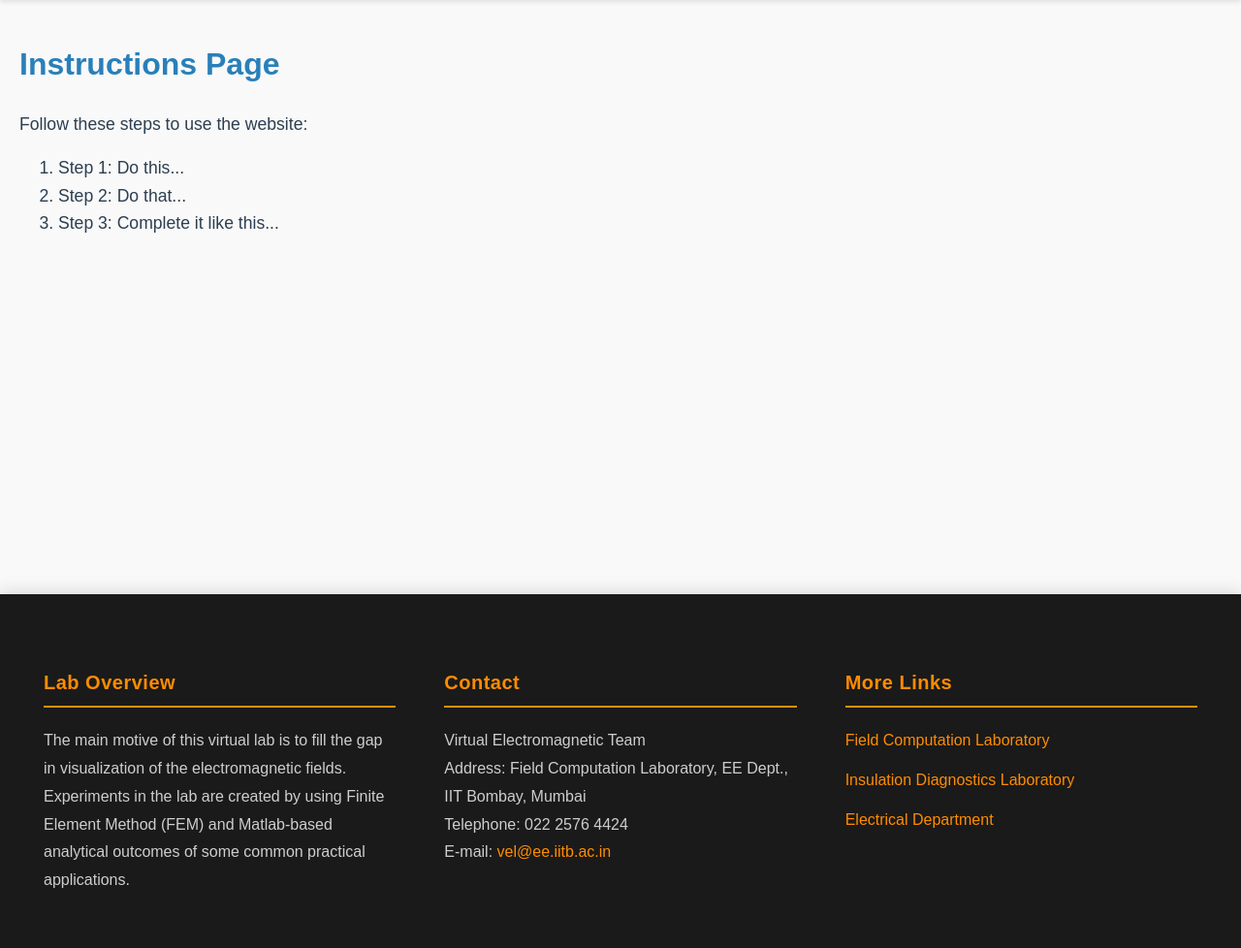
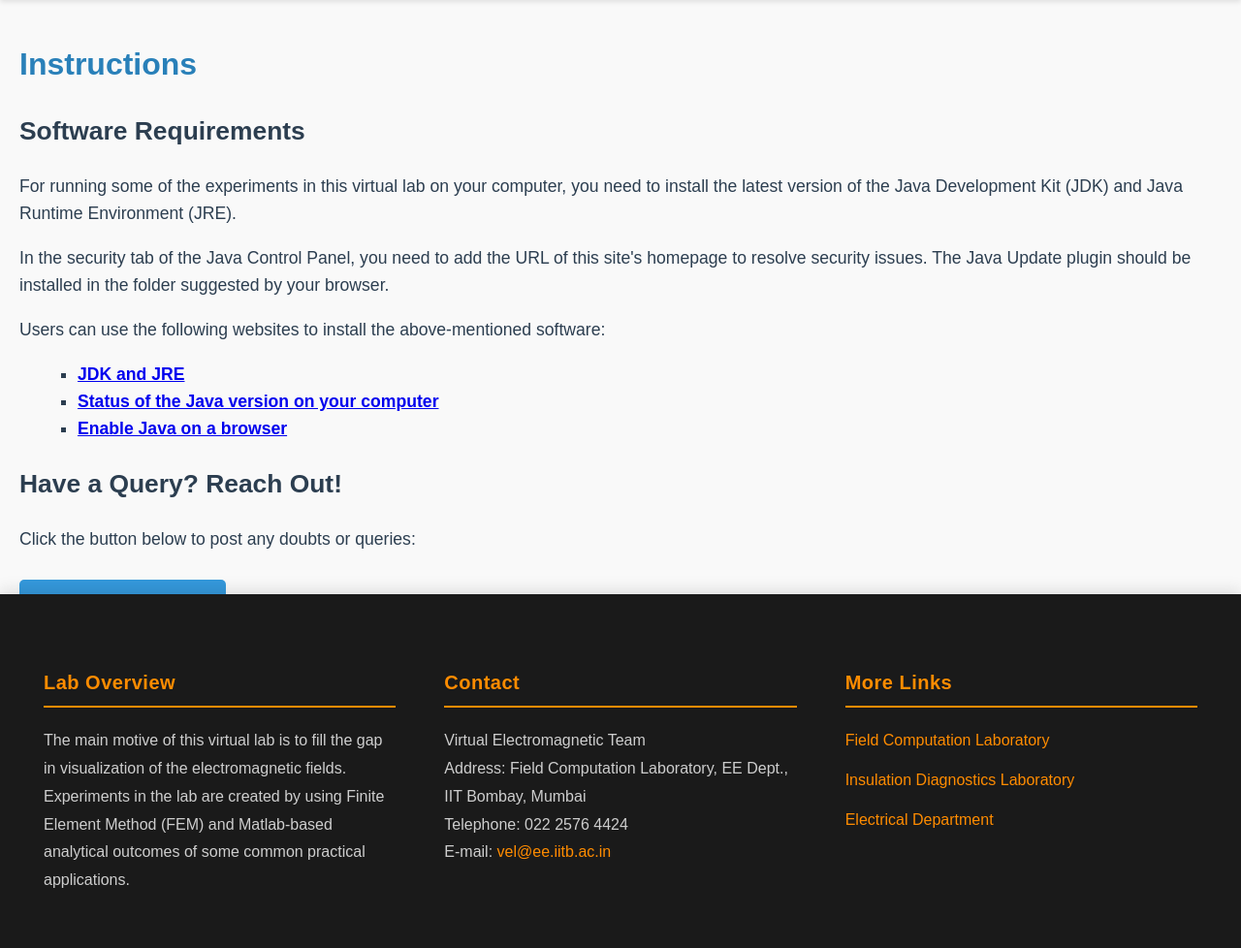
Before and after one commit to combustrrr/IITVELWebVerNew, a Flask app: page /instructions in a window 1280 px wide. Shown: the part 122-1100 px from the top of the page at 97% size. Run offline with Flask 3, Linux system fonts and the light colour scheme; some libraries are stand-ins or nearby versions.

Commit message:
Enhance Instructions page with software requirements and communication portal; improve user guidance and accessibility.

```diff
--- a/backend/static/css/custom_instructions.css
+++ b/backend/static/css/custom_instructions.css
@@ -3,8 +3,27 @@
     color: #2980b9;
 }
 
-.instructions {
+.instructions, .communication-portal {
+    margin-top: 20px;
     font-size: 1.1em;
     line-height: 1.6;
-    margin-top: 20px;
 }
+
+.instructions ul {
+    list-style-type: square;
+    margin-left: 20px;
+}
+
+.portal-button {
+    display: inline-block;
+    background-color: #3498db;
+    color: white;
+    padding: 10px 20px;
+    margin-top: 10px;
+    text-decoration: none;
+    border-radius: 5px;
+}
+
+.portal-button:hover {
+    background-color: #2980b9;
+}
--- a/backend/templates/instructions.html
+++ b/backend/templates/instructions.html
@@ -2,13 +2,33 @@
 {% block title %}Instructions{% endblock %}
 {% block content %}
 <link rel="stylesheet" href="{{ url_for('static', filename='css/custom_instructions.css') }}">
-<h1>Instructions Page</h1>
+<h1>Instructions</h1>
+
 <div class="instructions">
-    <p>Follow these steps to use the website:</p>
-    <ol>
-        <li>Step 1: Do this...</li>
-        <li>Step 2: Do that...</li>
-        <li>Step 3: Complete it like this...</li>
-    </ol>
+    <h2>Software Requirements</h2>
+    <p>
+        For running some of the experiments in this virtual lab on your computer, you need to install the latest version of the
+        Java Development Kit (JDK) and Java Runtime Environment (JRE).
+    </p>
+    <p>
+        In the security tab of the Java Control Panel, you need to add the URL of this site's homepage to resolve security issues.
+        The Java Update plugin should be installed in the folder suggested by your browser.
+    </p>
+    <p>Users can use the following websites to install the above-mentioned software:</p>
+    <ul>
+        <li><a href="http://www.oracle.com/technetwork/java/javase/downloads/index-jsp-138363.html"><strong>JDK and JRE</strong></a></li>
+        <li><a href="https://www.java.com/en/download/installed.jsp"><strong>Status of the Java version on your computer</strong></a></li>
+        <li><a href="https://java.com/en/download/help/enable_browser.xml"><strong>Enable Java on a browser</strong></a></li>
+    </ul>
+</div>
+
+<div class="communication-portal">
+    <h2>Have a Query? Reach Out!</h2>
+    <p>Click the button below to post any doubts or queries:</p>
+    <a href="https://docs.google.com/forms/d/e/1FAIpQLSeBE6KYlUx9gUnayilq_zebpsRhdg7EDlFu0j2emRJegJHCtQ/viewform"
+       target="_blank"
+       class="portal-button">
+       Communication Portal
+    </a>
 </div>
 {% endblock %}
```
Also changed, not shown: frontend/src/pages/Instructions.js (+33 -13 lines).
